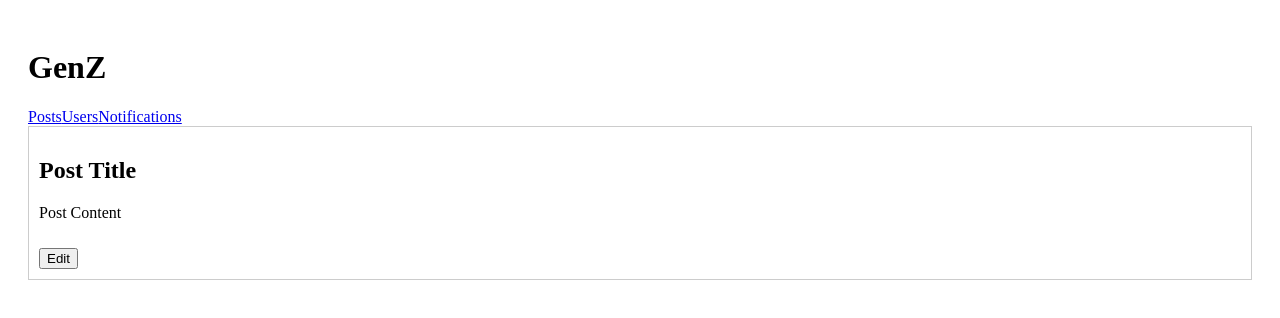
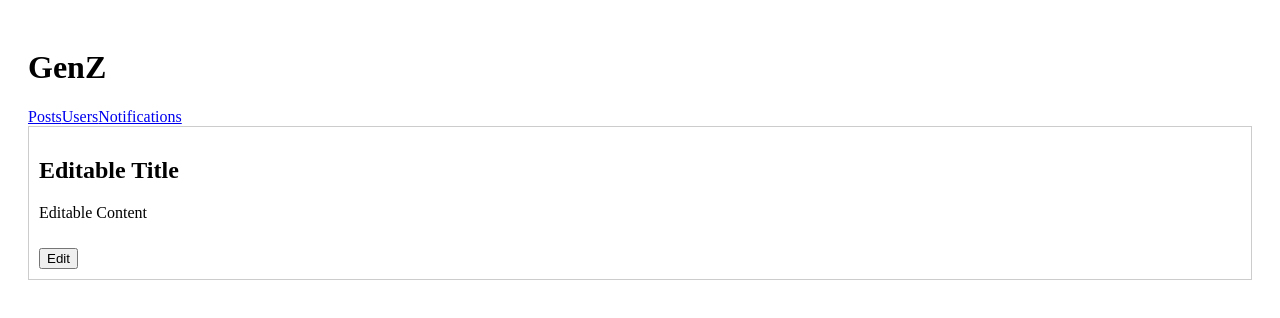
Before and after one commit to acciojob/social-media-iABM3568, a React app: page /posts/1 in a window 1280 px wide. Shown: the top 318 px of the page. Built offline with nearby package versions, Linux system fonts and the light colour scheme.

Commit message:
Update PostDetails.js

```diff
--- a/src/components/PostDetails.js
+++ b/src/components/PostDetails.js
@@ -1,9 +1,11 @@
 import React, { useState } from "react";
+import { useParams } from "react-router-dom";
 
-const PostDetails = () => {
-  const [title, setTitle] = useState("Post Title");
-  const [content, setContent] = useState("Post Content");
+export default function PostDetails() {
+  const { id } = useParams();
   const [editing, setEditing] = useState(false);
+  const [title, setTitle] = useState("Editable Title");
+  const [content, setContent] = useState("Editable Content");
 
   return (
     <div className="post">
@@ -32,6 +34,4 @@ const PostDetails = () => {
       )}
     </div>
   );
-};
-
-export default PostDetails;
+}
```
